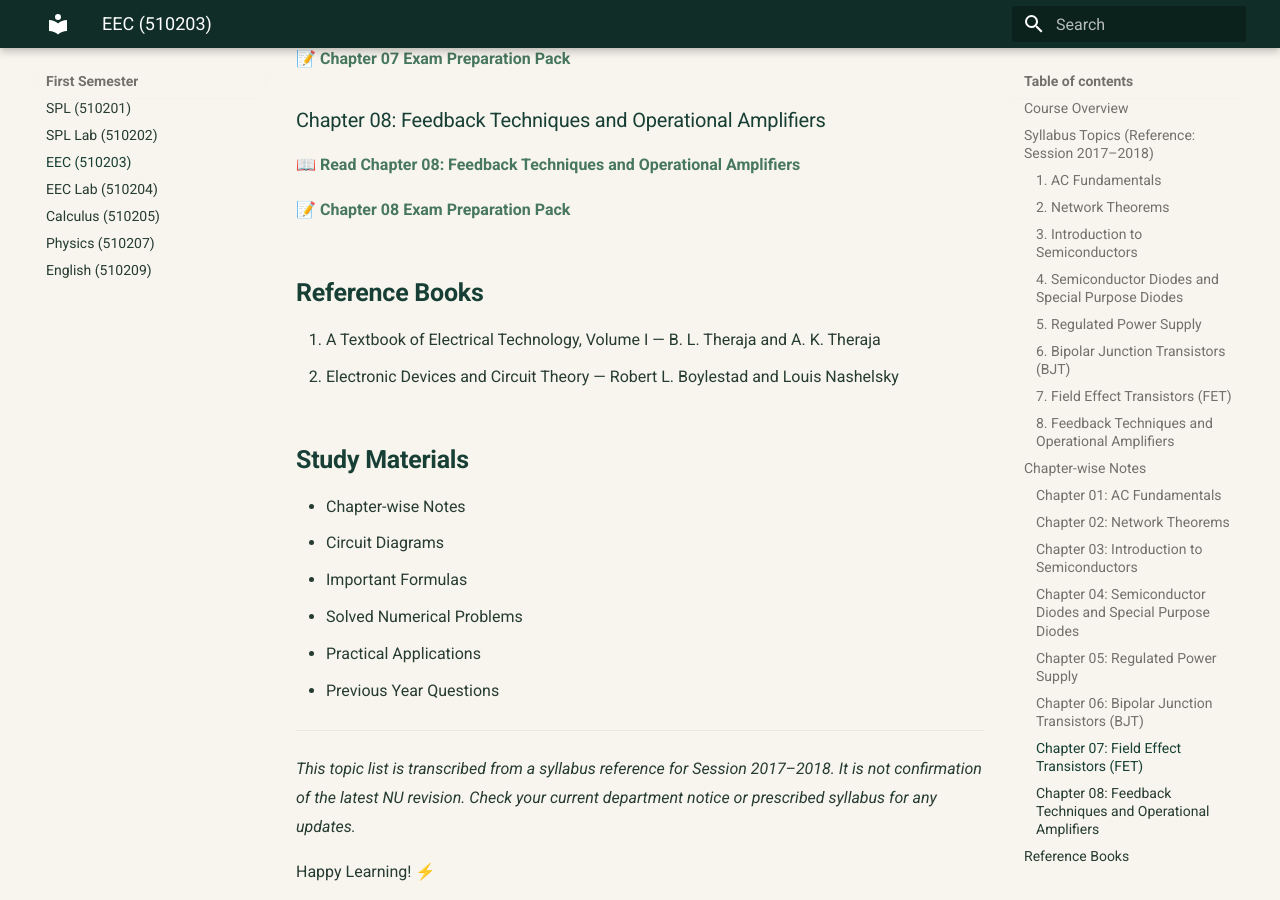
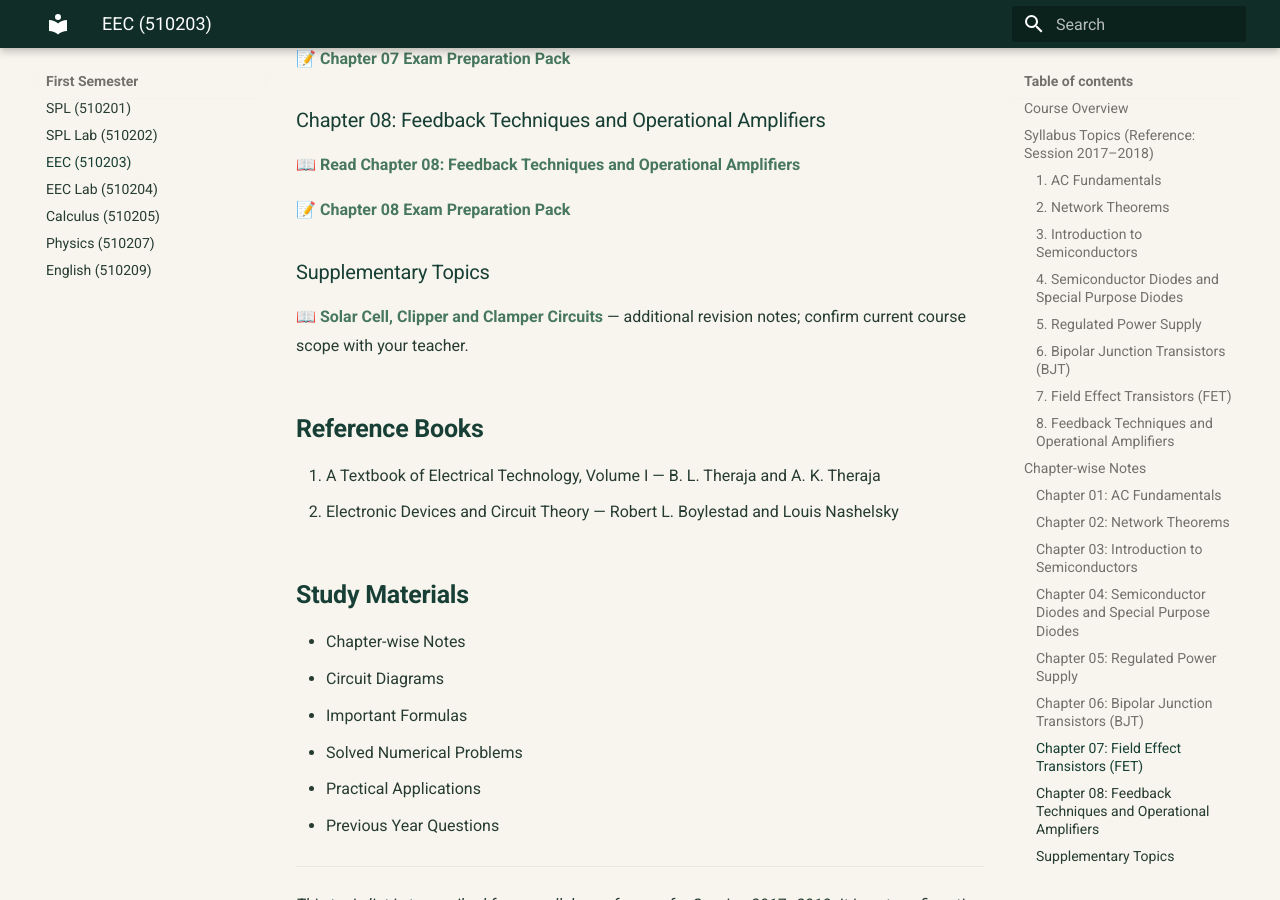
Before and after one commit to taimiyatahsin0-png/nu-cse-notes-store, an MkDocs documentation site: the page built from docs/subjects/eec/index.md, in a window 1280 px wide and 900 px high, scrolled down 4203 px. Built offline with MkDocs 1.6.1 and Material for MkDocs 9.7.7, drawn with Linux system fonts in a browser that asks for light colours.

Commit message:
Link supplementary EEC topics in subject index

```diff
--- a/docs/subjects/eec/index.md
+++ b/docs/subjects/eec/index.md
@@ -143,6 +143,11 @@ This course introduces the fundamental concepts of electrical circuits, AC funda
 
 [📝 Chapter 08 Exam Preparation Pack](chapter-08-exam-preparation.md)
 
+
+### Supplementary Topics
+
+[📖 Solar Cell, Clipper and Clamper Circuits](supplementary-solar-cell-clipper-clamper.md) — additional revision notes; confirm current course scope with your teacher.
+
 ## Reference Books
 
 1. A Textbook of Electrical Technology, Volume I — B. L. Theraja and A. K. Theraja
```
